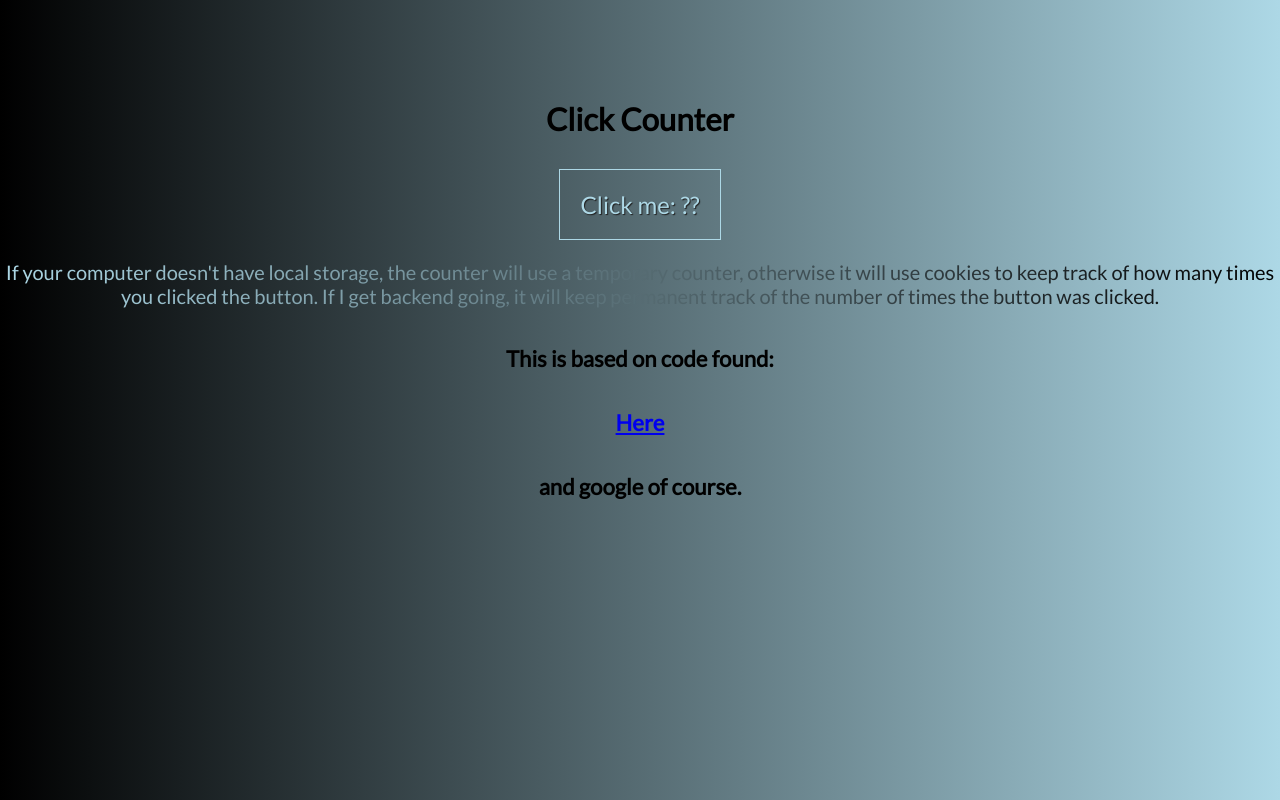
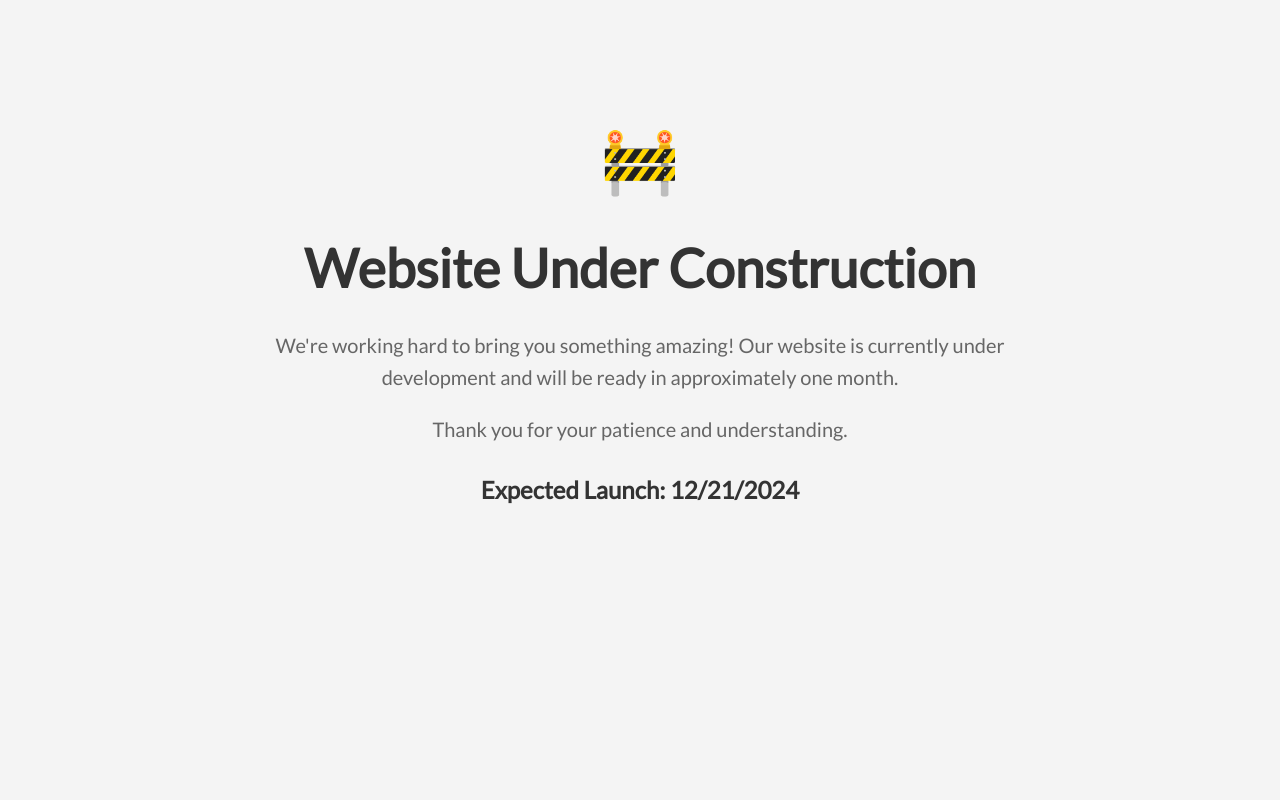
Before and after one commit to AJuneSlop/clickcounter.github.io, a plain HTML site: page index.html in a window 1280 px wide. Drawn offline with Linux system fonts and the light colour scheme.

Commit message:
Cleaning up the code and making it more appropriate. Will be using a dev branch for testing

```diff
--- /dev/null
+++ b/css/styles.css
@@ -0,0 +1,39 @@
+body {
+  margin: 0;
+  padding: 0;
+  font-family: "Lato", sans-serif;
+  font-size: 20pt;
+  font-weight: normal;
+  background: #f4f4f4;
+}
+
+.main {
+  margin: 100px auto;
+  text-align: center;
+  max-width: 800px;
+  padding: 20px;
+}
+
+.construction-icon {
+  font-size: 64px;
+  color: #ffd700;
+  margin-bottom: 20px;
+}
+
+h1 {
+  color: #333;
+  margin-bottom: 30px;
+}
+
+p {
+  font-size: 20px;
+  color: #666;
+  line-height: 1.6;
+}
+
+.countdown {
+  font-size: 24px;
+  color: #333;
+  margin-top: 30px;
+  font-weight: bold;
+}
--- a/index.html
+++ b/index.html
@@ -1,74 +1,21 @@
-<html>
-
+<!DOCTYPE html>
+<html lang="en">
 <head>
   <meta charset="UTF-8">
-  <title></title>
+  <title>Under Construction</title>
   <link href='https://fonts.googleapis.com/css?family=Lato' rel='stylesheet' type='text/css'>
-  <style>
-  body {
-  margin: 0;
-  padding: 0;
-  font-family: "Lato", sans-serif;
-  font-size: 20pt;
-  font-weight: normal;
-  background: lightblue; /* For browsers that do not support gradients */
-  background: -webkit-linear-gradient(
-    -90deg,
-    lightblue,
-    black
-  ); /* For Safari 5.1 to 6.0 */
-  background: -o-linear-gradient(
-    -90deg,
-    lightblue,
-    black
-  ); /* For Opera 11.1 to 12.0 */
-  background: -moz-linear-gradient(
-    -90deg,
-    lightblue,
-    black
-  ); /* For Firefox 3.6 to 15 */
-  background: linear-gradient(-90deg, lightblue, black); /* Standard syntax */
-}
-
-.main {
-  margin: 100px auto;
-  text-align: center;
-}
-
-button {
-  padding: 20px;
-  background: transparent;
-  text-shadow: 1px 1px 1px #202020;
-  font-family: "Lato", sans-serif;
-  font-size: 18pt;
-  border: 1px solid lightblue;
-  color: lightblue;
-}
-p {
-  font-size: 20px;
-  background: -webkit-linear-gradient(right, black, lightblue);
-  -webkit-background-clip: text;
-  -webkit-text-fill-color: transparent;
-}
-
-  </style>
-<script src="index.js" defer></script>
+  <link rel="stylesheet" href="css/styles.css">
 </head>
-
 <body>
   <div class="main">
-
-    <h3>Click Counter</h3>
-    <button onclick=clickCounter id="clickme">Click me: ??</button>
-    <p> If your computer doesn't have local storage, the counter will use a temporary counter, otherwise it will use cookies to keep track of how many times you clicked the button. If I get backend going, it will keep permanent track of the number of times the button was clicked.</p>
-
-    <h5>This is based on code found:</h5>
-    <h5>
-    <a id="result" href="https://codepen.io/juliogcampos/pen/BzdjwY?editors=1100"> Here</a>
-    </h5>
-    <h5>and google of course.</h5>
-
+    <div class="construction-icon">🚧</div>
+    <h1>Website Under Construction</h1>
+    <p>We're working hard to bring you something amazing! Our website is currently under development and will be ready in approximately one month.</p>
+    <p>Thank you for your patience and understanding.</p>
+    <div class="countdown">
+      Expected Launch: <span id="launch-date"></span>
+    </div>
   </div>
+  <script src="js/main.js"></script>
 </body>
-
 </html>
--- a/index.js
+++ /dev/null
@@ -1,14 +0,0 @@
-var button = document.getElementById("clickme"),tempclick=0;
-button.onclick = function() {
-  if (typeof(Storage) !== "undefined") {
-    if (localStorage.clickcount) {
-      localStorage.clickcount = Number(localStorage.clickcount)+1;
-    } else {
-      localStorage.clickcount = 1;
-    }
-    button.innerHTML = "Click me: " + localStorage.clickcount;
-  } else {
-    ++tempclick;
-    button.innerHTML = "Click me: " + tempclick;
-  }
-}
--- /dev/null
+++ b/js/main.js
@@ -0,0 +1,4 @@
+// Calculate and display date one month from now
+const launchDate = new Date();
+launchDate.setMonth(launchDate.getMonth() + 1);
+document.getElementById('launch-date').textContent = launchDate.toLocaleDateString();
```
